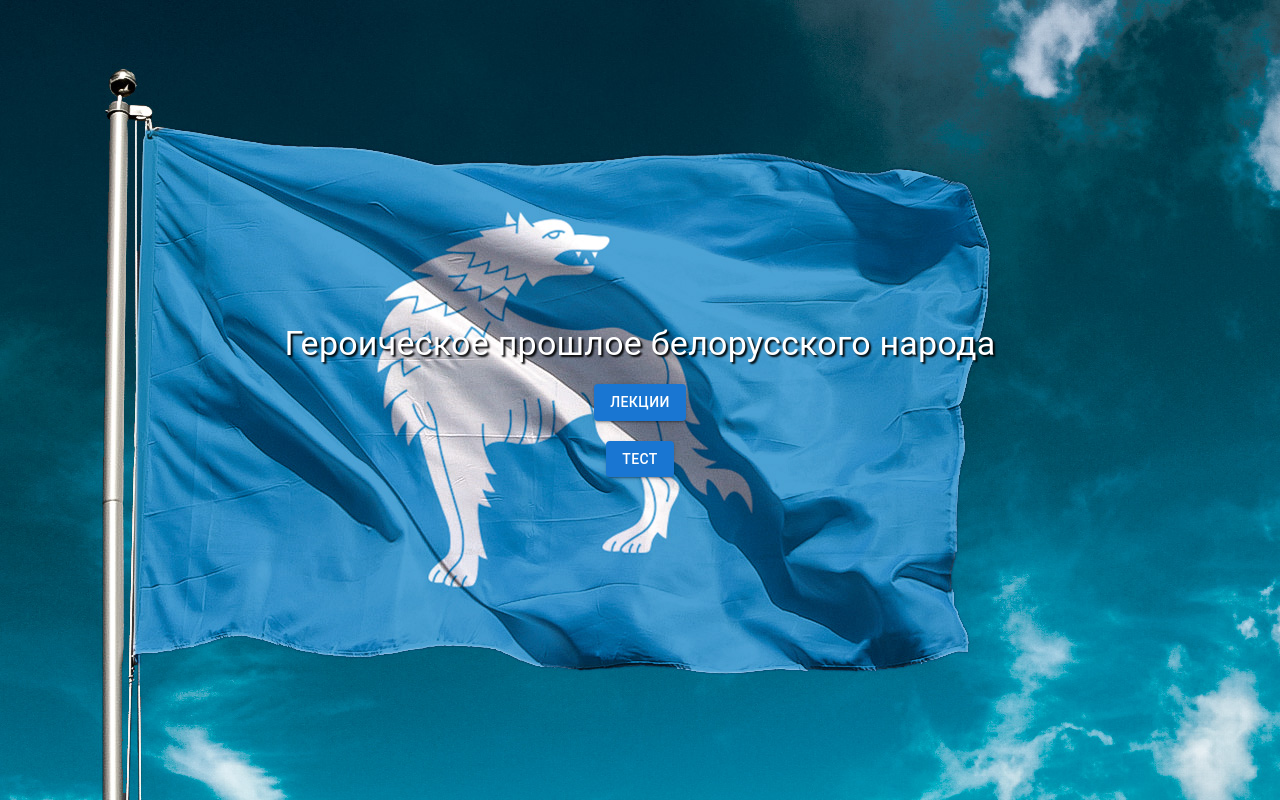
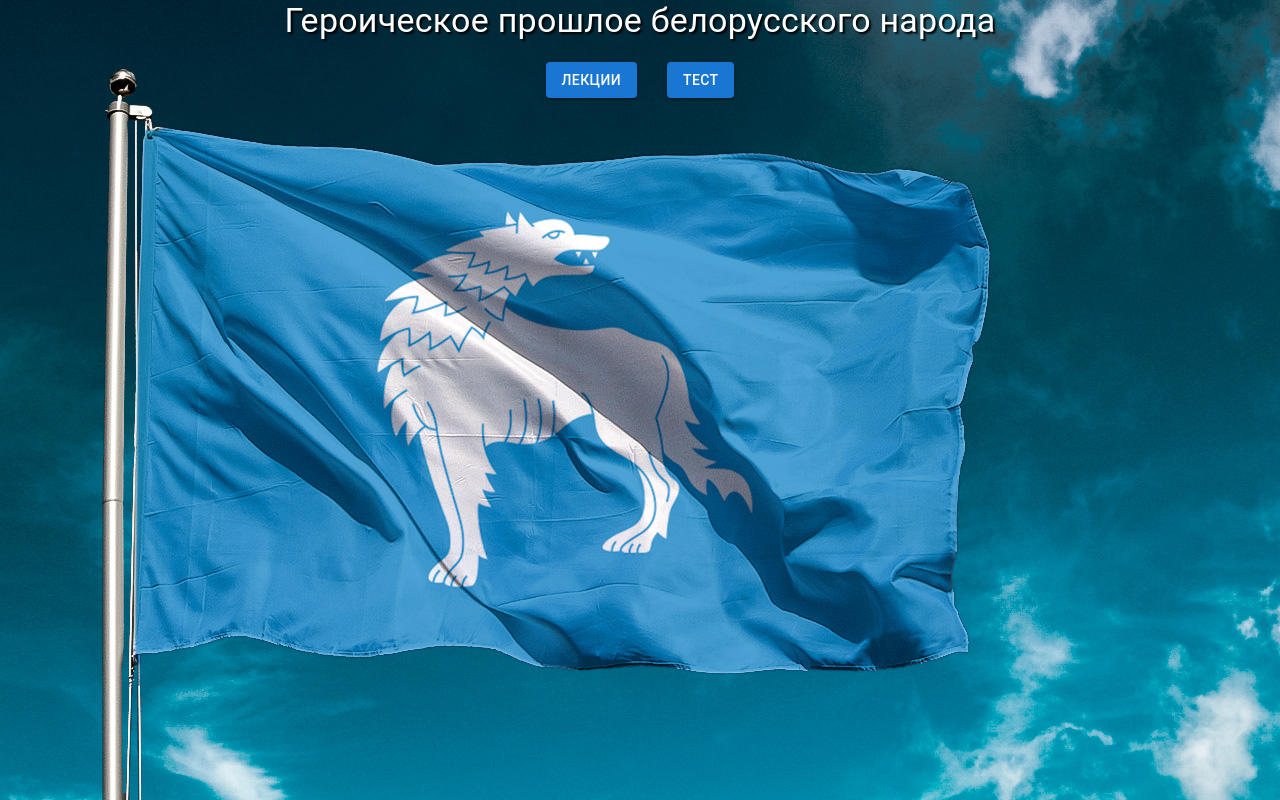
Before and after one commit to taizers/site, a React (Create React App) app: page / in a window 1280 px wide. Built offline with nearby package versions, Linux system fonts and the light colour scheme.

Commit message:
fix positions at main page

```diff
--- a/src/components/Main.tsx
+++ b/src/components/Main.tsx
@@ -11,14 +11,18 @@ const Main: FC = () => {
       backgroundSize: 'cover',
       backgroundPosition: 'center',
       display: 'flex',
-      justifyContent: 'center',
       alignItems: 'center',
       flexDirection: 'column',
-      gap: '20px'
+      gap: '20px',
     }} className={'container'}>
-      <Typography sx={{textShadow: '2px 2px 2px #000', color: 'white'}} component="h2" variant="h4">
+      <Typography sx={{textShadow: '2px 2px 2px #000', color: 'white', textAlign: 'center'}} component="h2" variant="h4">
           {'Героическое прошлое белорусского народа'}
       </Typography>
+      <Box sx={{
+        display: 'flex',
+        flexWrap: 'wrap',
+        gap: '30px'
+      }}>
         <Button variant="contained" href="/lections">
           Лекции
         </Button>
@@ -26,6 +30,7 @@ const Main: FC = () => {
           Тест
         </Button>
       </Box>
+    </Box>
   );
 };
 
```
Also changed, not shown: src/info.json. Lines whose indentation alone changed are shown as unchanged.
